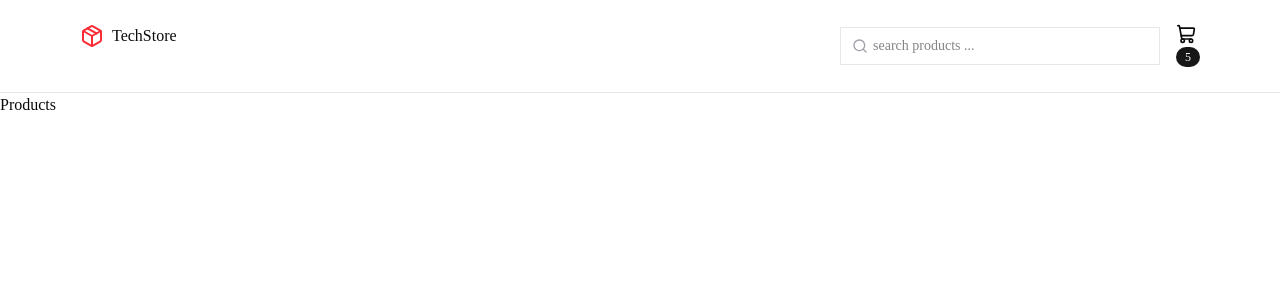
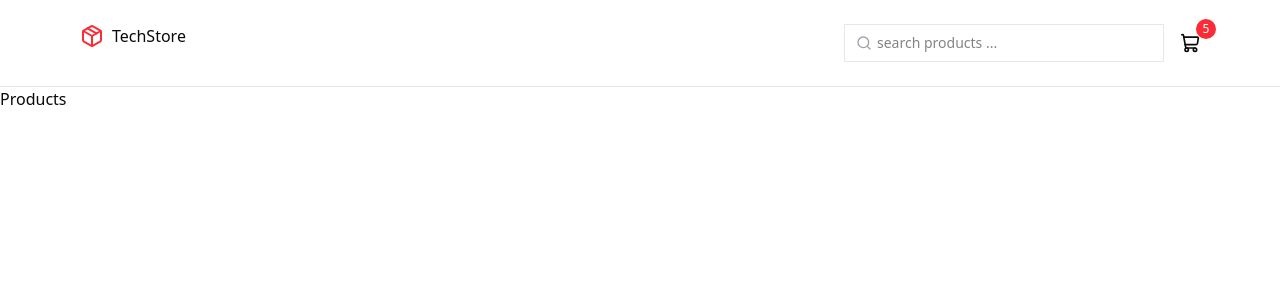
Before and after one commit to danial137/techstore, a Next.js app: page / in a window 1280 px wide. Shown: the top 300 px of the page. Built offline with nearby package versions, Linux system fonts and the light colour scheme.

Commit message:
fix: update Header badge styling and remove unused font imports

```diff
--- a/app/globals.css
+++ b/app/globals.css
@@ -132,7 +132,5 @@
   body {
     @apply bg-background text-foreground;
   }
-  html {
-    @apply font-sans;
-  }
+
 }
--- a/app/layout.tsx
+++ b/app/layout.tsx
@@ -1,16 +1,12 @@
 import type { Metadata } from "next";
-import { Geist, Geist_Mono } from "next/font/google";
+import { Poppins } from "next/font/google";
 import "./globals.css";
 import Header from "@/components/Header";
 
-const geistSans = Geist({
-  variable: "--font-geist-sans",
+const poppins = Poppins({
   subsets: ["latin"],
-});
-
-const geistMono = Geist_Mono({
-  variable: "--font-geist-mono",
-  subsets: ["latin"],
+  weight: ["100", "200", "300", "400"],
+  variable: "--font-poppins",
 });
 
 export const metadata: Metadata = {
@@ -26,9 +22,9 @@ export default function RootLayout({
   return (
     <html
       lang="en"
-      className={`${geistSans.variable} ${geistMono.variable} h-full antialiased`}
+      className={`${poppins.variable} h-full antialiased`}
     >
-      <body className="min-h-full flex flex-col">
+      <body className="min-h-full flex flex-col font-sans">
         <Header />
         {children}
       </body>
--- a/components/Header.tsx
+++ b/components/Header.tsx
@@ -19,7 +19,7 @@ const Header = () => {
                 </div>
                 <Link href="/cart" className="relative">
                     <ShoppingCart className="h-5 w-5" />
-                    <Badge>5</Badge>
+                    <Badge className="bg-red-500 h-5 w-5 text-white text-center text-xs absolute -top-3.5 -right-4">5</Badge>
                 </Link>
             </div>
         </header>
```
